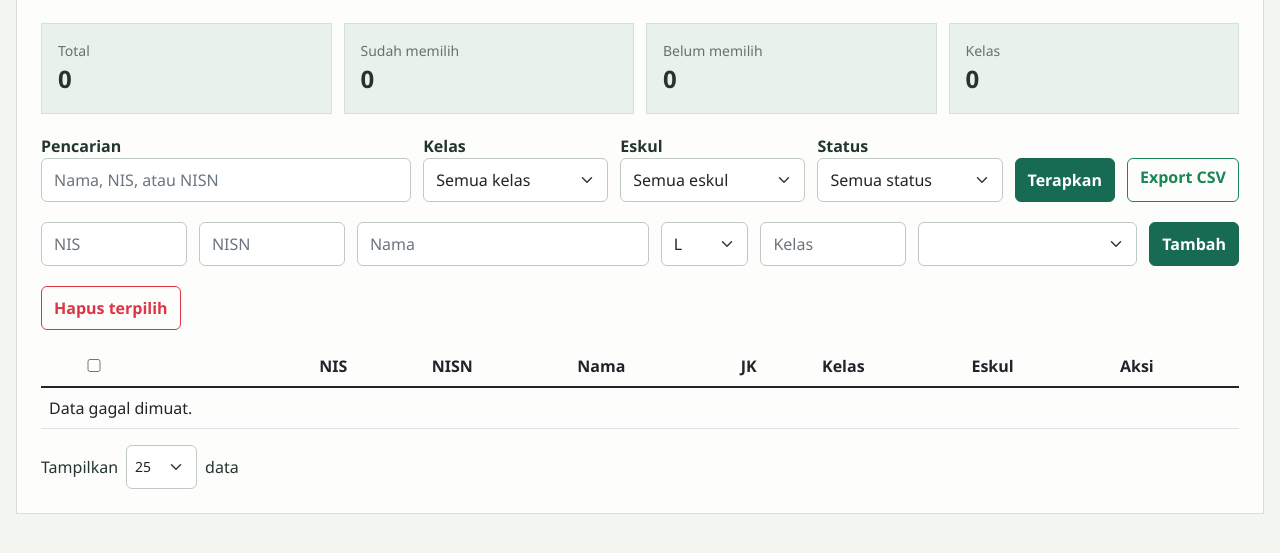
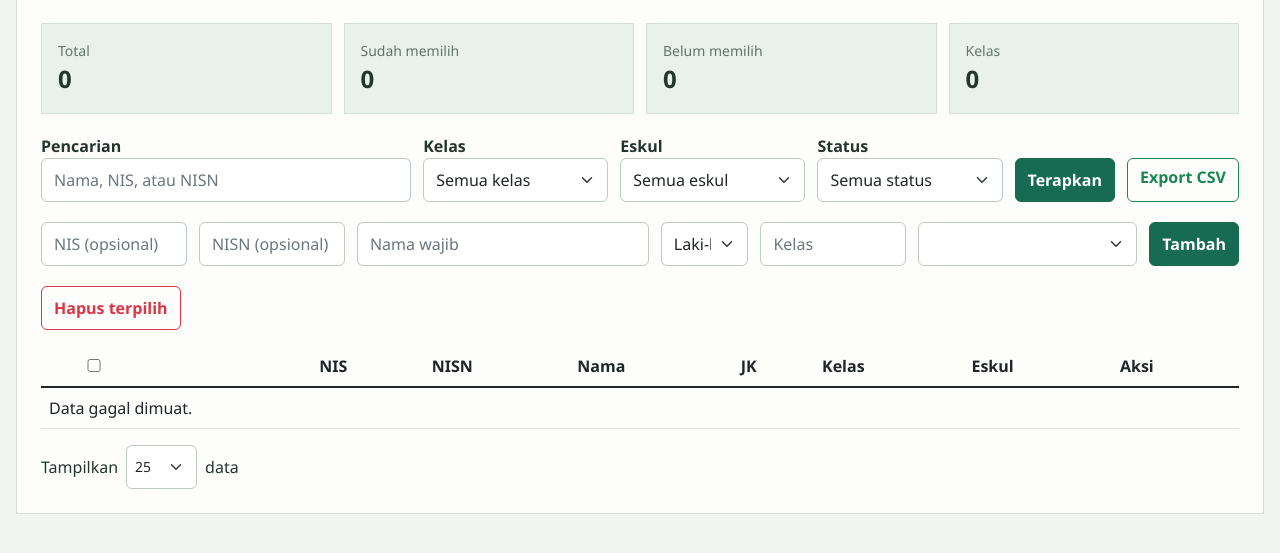
Before and after one commit to fanfanfw/form_eskul, a FastAPI app: page /registrations in a window 1280 px wide. Shown: the part 157-710 px from the top of the page. Run offline with FastAPI, Linux system fonts and the light colour scheme; lists and menus that the app fills with data are empty; some libraries are stand-ins or nearby versions.

Commit message:
fix(students): allow missing NIS and NISN

```diff
--- a/templates/registrations.html
+++ b/templates/registrations.html
@@ -61,10 +61,10 @@
           <a id="exportBtn" class="btn btn-outline-success align-self-end">Export CSV</a>
         </form>
         <div class="add-student">
-          <input class="form-control" id="newNis" aria-label="NIS baru" placeholder="NIS">
-          <input class="form-control" id="newNisn" aria-label="NISN baru" placeholder="NISN">
-          <input class="form-control" id="newNama" aria-label="Nama baru" placeholder="Nama">
-          <select class="form-select" id="newJk" aria-label="Jenis kelamin"><option>L</option><option>P</option><option value="-">Tidak diketahui</option></select>
+          <input class="form-control" id="newNis" aria-label="NIS baru, opsional" placeholder="NIS (opsional)">
+          <input class="form-control" id="newNisn" aria-label="NISN baru, opsional" placeholder="NISN (opsional)">
+          <input class="form-control" id="newNama" aria-label="Nama baru" placeholder="Nama wajib">
+          <select class="form-select" id="newJk" aria-label="Jenis kelamin"><option value="L">Laki-laki</option><option value="P">Perempuan</option></select>
           <input class="form-control" id="newKelas" aria-label="Kelas baru" placeholder="Kelas">
           <select class="form-select" id="newEskul" aria-label="Eskul baru"></select>
           <button class="btn btn-primary" type="button" data-action="create-student">Tambah</button>
```
Also changed, not shown: main.py (+10 -7 lines).
